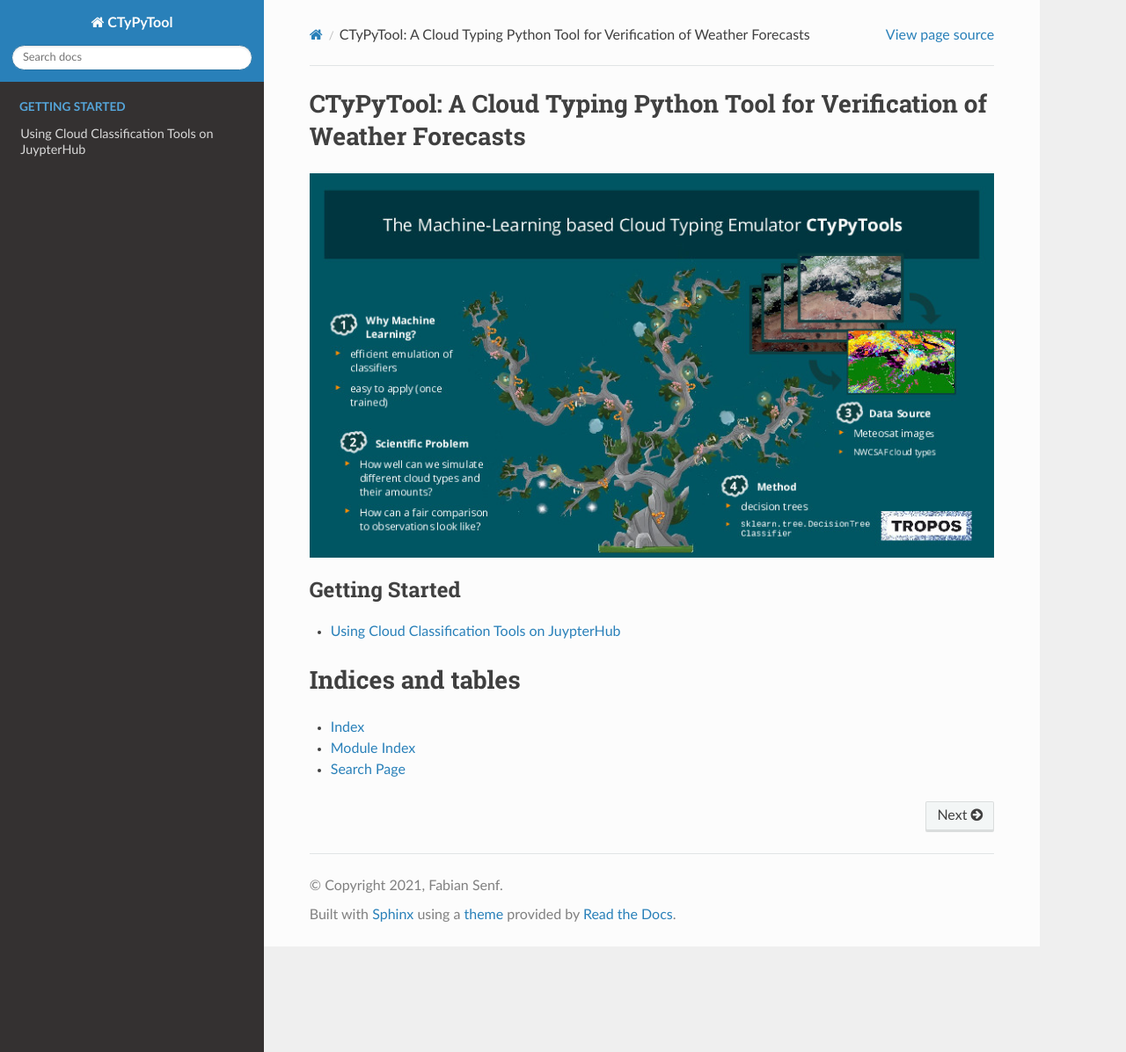
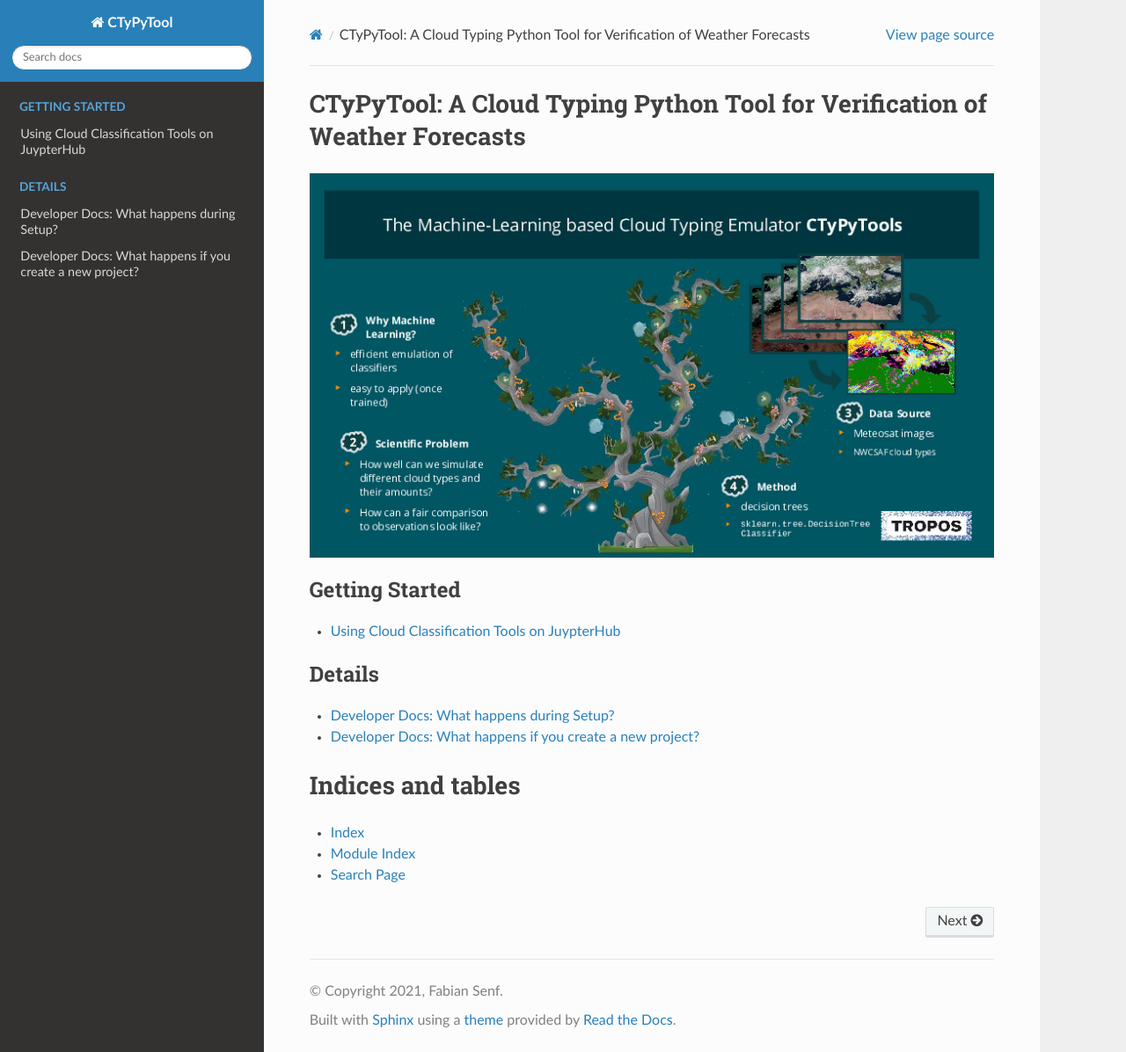
Before and after one commit to fsenf/CTyPyTool, a Sphinx documentation site: the page built from docs/index.rst, in a window 1280 px wide and 1196 px high. Shown: the whole window at 88% size. Built offline with Sphinx 7.4.7 and the Read the Docs theme 2.0.0, drawn with Linux system fonts in a browser that asks for light colours.

Commit message:
added first detailed docs to the index

```diff
--- a/docs/index.rst
+++ b/docs/index.rst
@@ -32,6 +32,12 @@ CTyPyTool: A Cloud Typing Python Tool for Verification of Weather Forecasts
    source/Application_of_a_pretrained_classifier.ipynb
    source/Plotting_of_example_data.ipynb
 
+.. toctree::
+   :maxdepth: 1
+   :caption: Details
+
+   devdocs-setup.md
+   devdocs-new-project.md
 
 Indices and tables
 ==================
```
